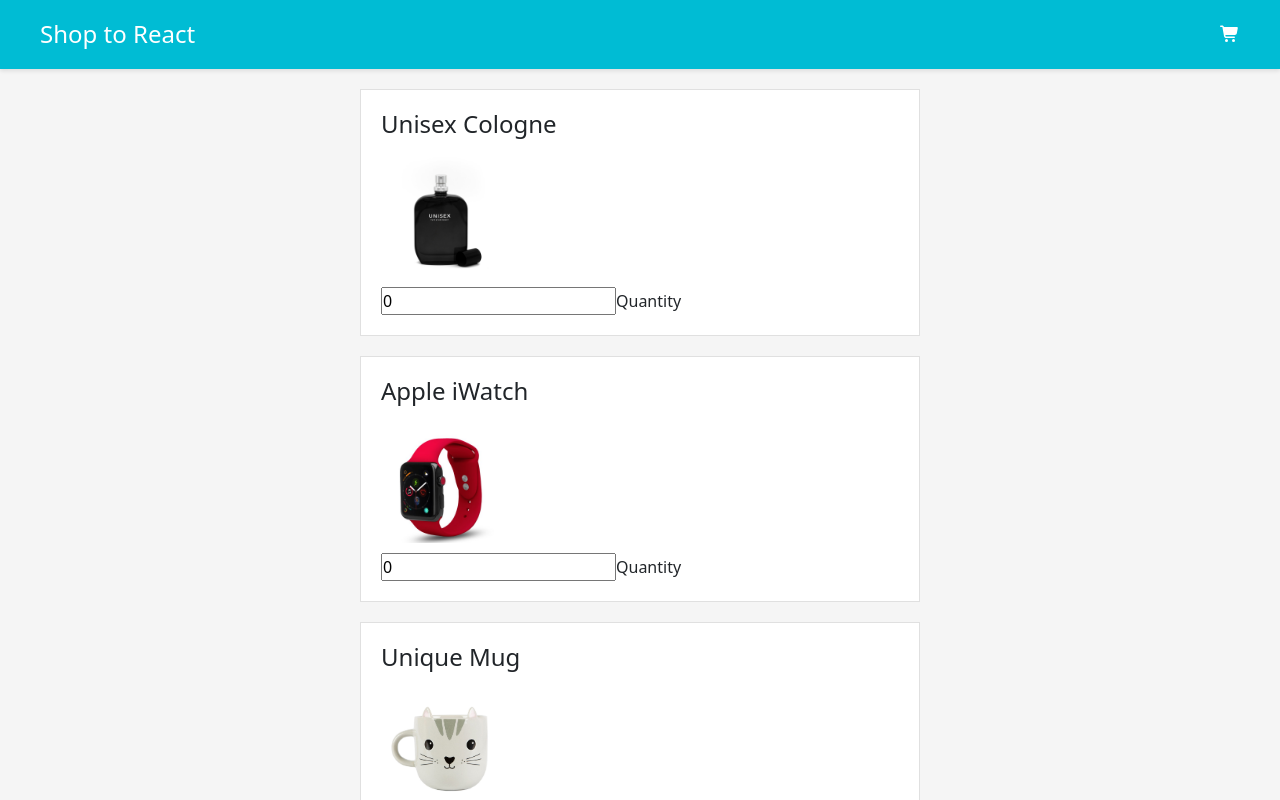
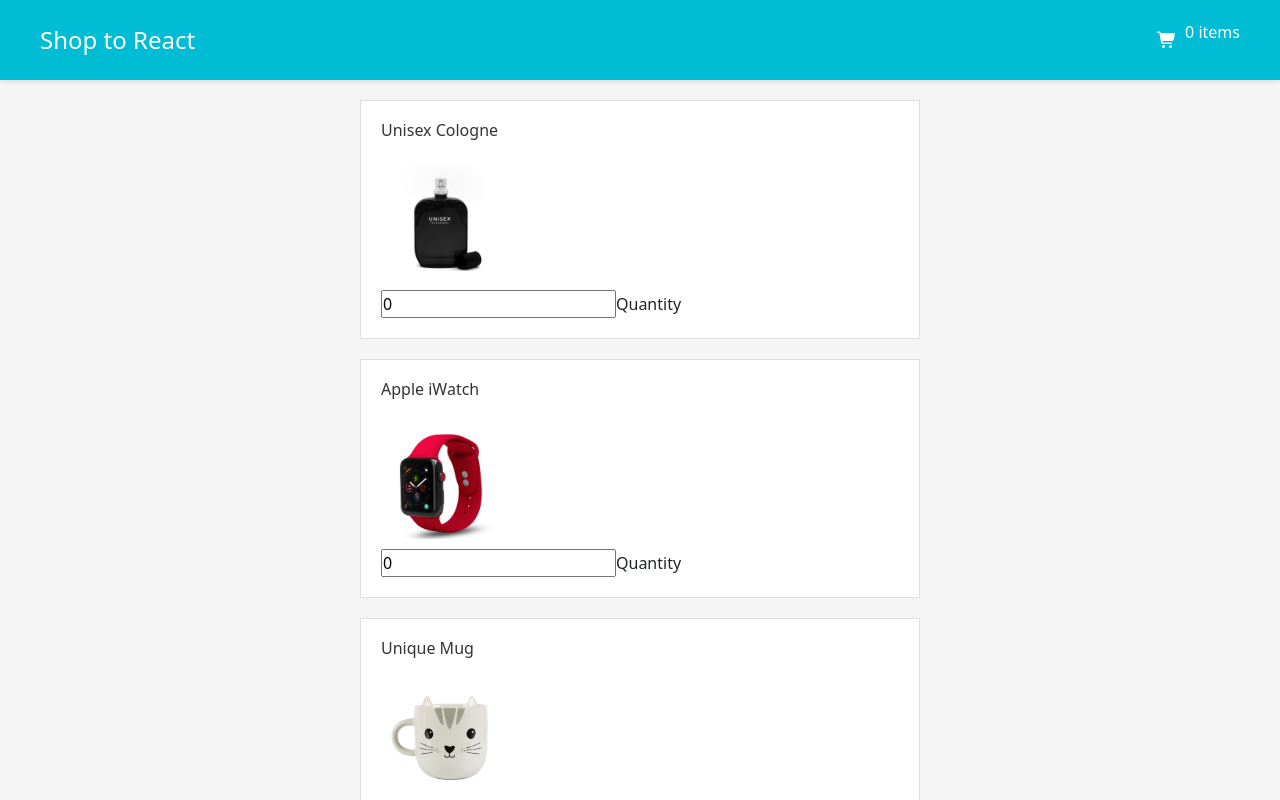
Before and after one commit to GeneralNel/m5-lab-assignment, a React (Create React App) app in the folder shopcart/: page / in a window 1280 px wide. Shown: the top 800 px of the page. Built offline with nearby package versions, Linux system fonts and the light colour scheme.

Commit message:
display add total quantity

```diff
--- a/shopcart/src/App.js
+++ b/shopcart/src/App.js
@@ -13,12 +13,18 @@
     <div className="App">
       <div className="app-header">
         <h1>Shop to React</h1>
-        <FontAwesomeIcon icon={faShoppingCart} />
+        <div className="cart-info">
+          <FontAwesomeIcon icon={faShoppingCart} className="cart-icon" />
+          <p>
+            {products.reduce((total, product) => total + product.quantity, 0)}{" "}
+            items
+          </p>
+        </div>
       </div>
       <div className="products-container">
         {products.map((product) => (
           <div key={product.id} className="product-card">
-            <h4>{product.desc}</h4>
+            <h3>{product.desc}</h3>
             <img
               src={product.image}
               alt={product.name}
```
